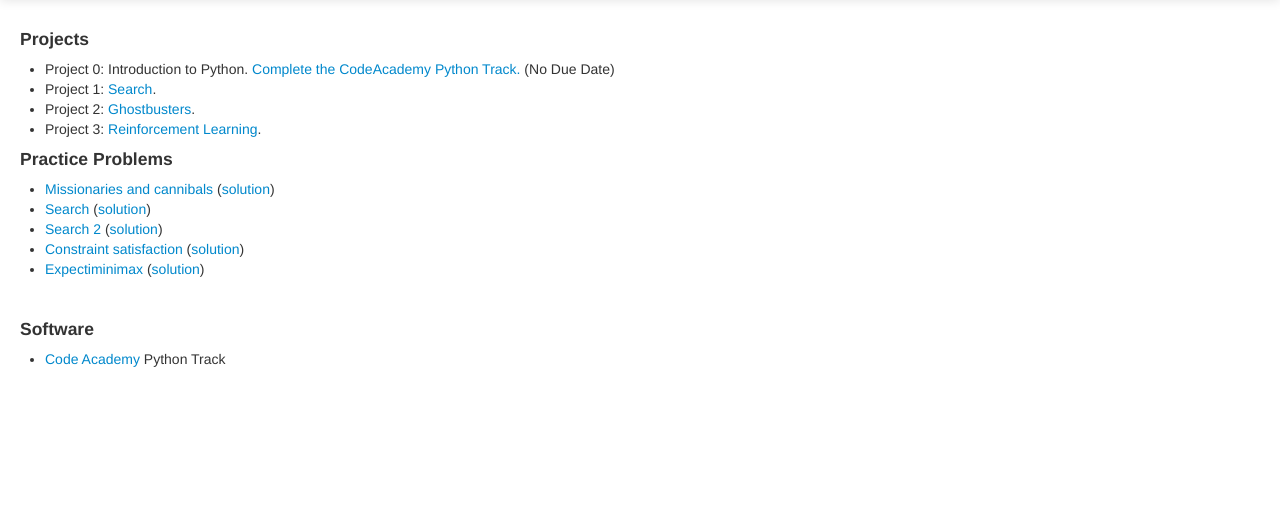
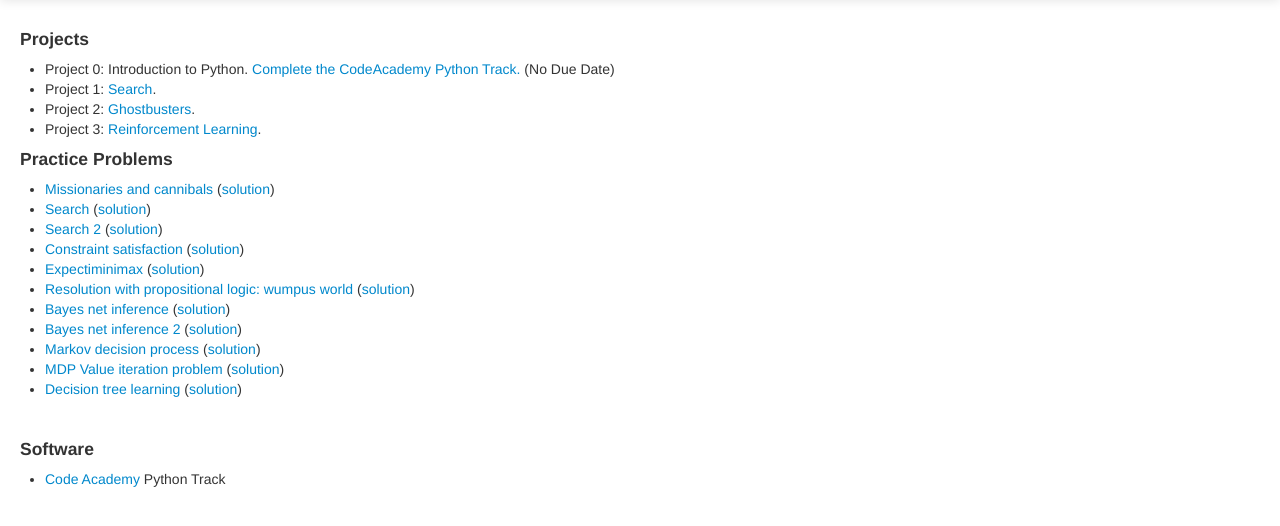
Before and after one commit to irfan123456/3600, a PHP site: page /projects.php in a window 1280 px wide. Shown: the part 41-567 px from the top of the page. Run offline with PHP 8.4, Linux system fonts and the light colour scheme; some libraries are stand-ins or nearby versions.

Commit message:
Added Extra Problems

```diff
--- a/index.php
+++ b/index.php
@@ -13,6 +13,7 @@ include "data.php";
         <small>Jun 4: Added Extra Problems on the <a href="projects.php">Project page</a>.</small> <br />
         <small>Jun 18: Added <a href="project2.php">Project 2</a>.</small> <br />
         <small>Jul 14: Added <a href="project3/">Project 3</a>.</small> <br />
+        <small>Jul 22: Added Extra Problems on the <a href="projects.php">Project page</a>.</small> <br />
         <br />
         <hr />
         <h4>Summer 2014</h4>
--- a/projects.php
+++ b/projects.php
@@ -22,6 +22,12 @@ include "data.php";
     <li><a href="problems/search2.pdf">Search 2</a> (<a href="problems/search2-soln.pdf">solution</a>)</li>
     <li><a href="problems/csp.pdf">Constraint satisfaction</a> (<a href="problems/csp-soln.pdf">solution</a>)</li>
     <li><a href="problems/chutes.pdf">Expectiminimax</a> (<a href="problems/chutes-soln.pdf">solution</a>)</li>
+    <li><a href="homeworks/wumpus.pdf">Resolution with propositional logic: wumpus world</a> (<a href="homeworks/wumpus-soln.pdf">solution</a>)</li>
+    <li><a href="homeworks/bayes-net.pdf">Bayes net inference</a> (<a href="homeworks/bayes-net-soln.pdf">solution</a>)</li>
+    <li><a href="homeworks/bayes-net-2.pdf">Bayes net inference 2</a> (<a href="homeworks/bayes-net2-soln.pdf">solution</a>)</li>
+    <li><a href="homeworks/mdp.pdf">Markov decision process</a> (<a href="homeworks/mdp-soln.pdf">solution</a>)</li>
+    <li><a href="homeworks/value-iteration.pdf">MDP Value iteration problem</a> (<a href="homeworks/value-iteration-soln.pdf">solution</a>)</li>
+    <li><a href="homeworks/decision-tree.pdf">Decision tree learning</a> (<a href="homeworks/decision-tree-soln.pdf">solution</a>)</li>
 </ul>
 
 <br />
```
Also changed, not shown: 12 other files.
